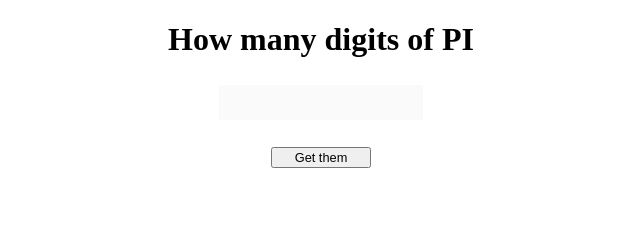
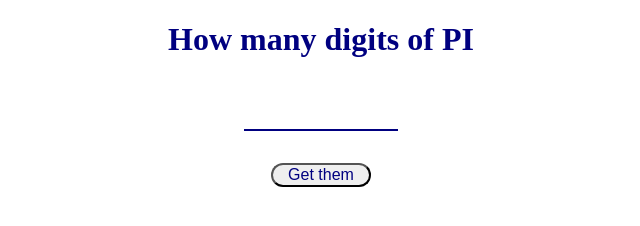
Before and after one commit to juliovquevedo/pidigits, a plain HTML site: page index.html in a window 1280 px wide. Shown: the whole page, without its empty margins (319-959 px from the left). Drawn offline with Linux system fonts and the light colour scheme.

Commit message:
modified the style

```diff
--- a/index.html
+++ b/index.html
@@ -4,6 +4,7 @@
         <title>How many digits of Pi</title>
         <meta charset="utf-8">
         <link rel="stylesheet" type="text/css" href="sytle.css">
+        <script src="app.js"></script>
     </head>
 
     <body>
--- a/sytle.css
+++ b/sytle.css
@@ -1,20 +1,23 @@
 h1 {
     text-align: center;
+    color: navy;
 }
 
 input {
     border: none;
-    background-color: #fafafa;
     display: block;
     text-align: center;
-    line-height: 2.5em;
-    width: 200px;
-    margin: 2em auto;
+    width: 150px;
+    margin: 1em auto;
+    border-bottom: solid 2px navy;
+    font-size: 2rem;
 }
 
 button {
     width: 100px;
     display: block;
     margin: 0 auto;
-    font-size: 0.8em;
+    font-size: 1rem;
+    color: navy;
+    border-radius: 1rem;
 }
```
Also changed, not shown: app.js (added).
